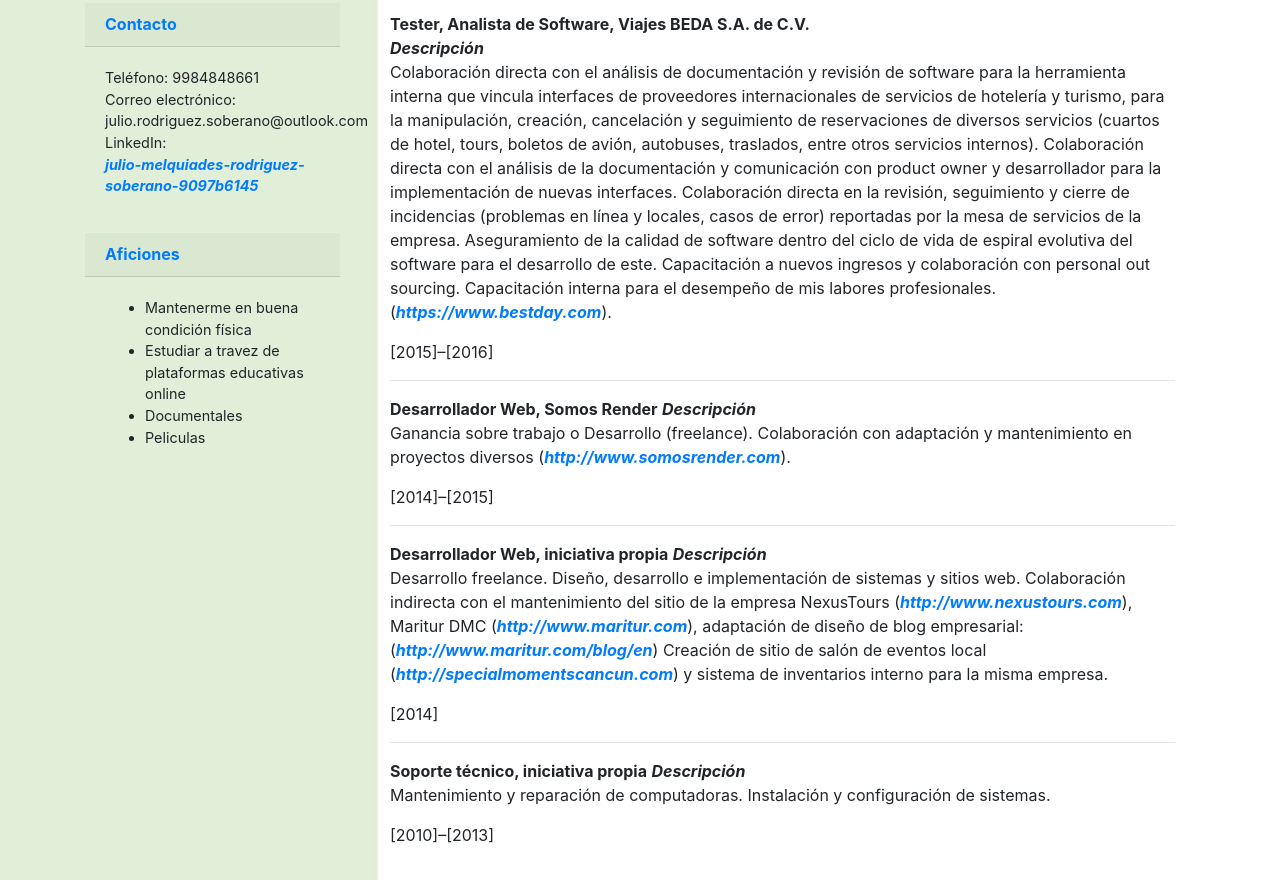
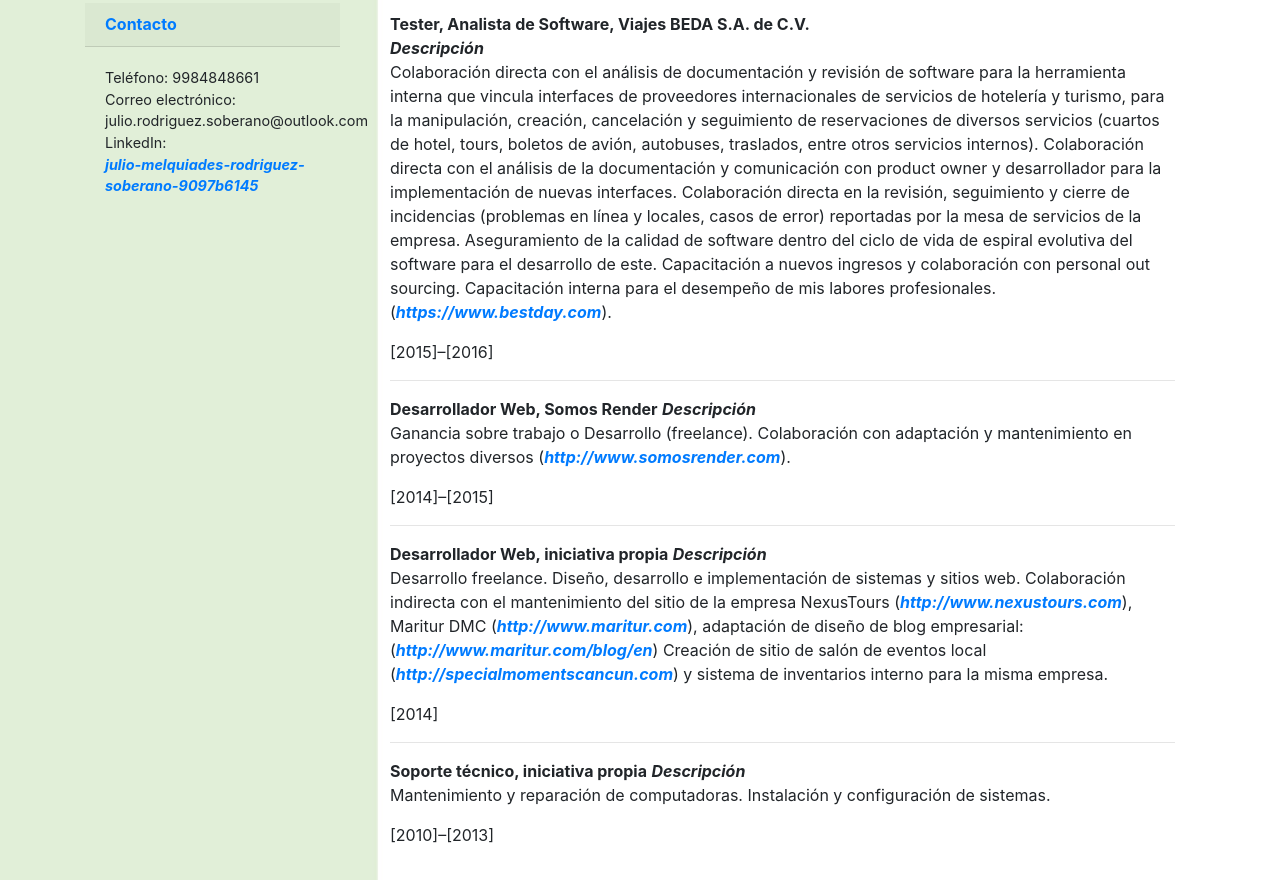
Before and after one commit to JulioRodriguezS/CV, a website: page index.html in a window 1280 px wide. Shown: the part 815-1695 px from the top of the page. Drawn offline with nearby package versions, Linux system fonts and the light colour scheme.

Commit message:
Update index.html
Corrections to good view for emplooyers

```diff
--- a/index.html
+++ b/index.html
@@ -49,17 +49,6 @@
 						LinkedIn: <br>
 						<strong><em><a target="_blank" href="https://www.linkedin.com/in/julio-melquiades-rodriguez-soberano-9097b6145/">julio-melquiades-rodriguez-soberano-9097b6145</a></em></strong>
 					</p>
-				</div>
-				<div class="card-header">
-	                  <h6 class="m-0 font-weight-bold text-primary">Aficiones</h6>
-				</div>
-				<div class="card-body small-text">
-					<ul>
-						<li>Mantenerme en buena condición física</li>
-						<li>Estudiar a travez de plataformas educativas online</li>
-						<li>Documentales</li>
-						<li>Peliculas</li>
-					</ul>
 				</div>
 			</div>
 
@@ -251,7 +240,7 @@
 					<strong><a target="_blank" href="https://www.cancun.tecnm.mx/" class="text-dark">Tecnológico Nacional Méxicano Campus Cancún</a></strong>
 					<blockquote>
 						<p>
-							Licenciatura en ingeniería en sistemas computacionales #cedula: <strong><em><a target="_blank" href="https://www.cedulaprofesional.sep.gob.mx/cedula/presidencia/indexAvanzada.action">11822316</a></em></strong>.
+							Licenciatura en ingeniería en sistemas computacionales.
 						</p>
 						<footer>2010 - 2016</footer>
 					</blockquote>
```
